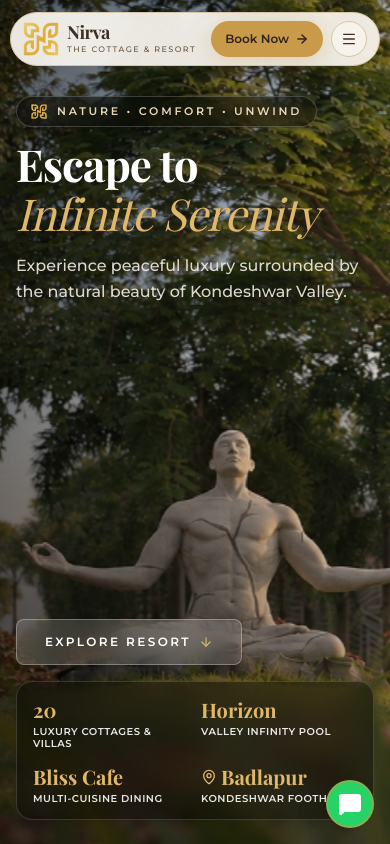
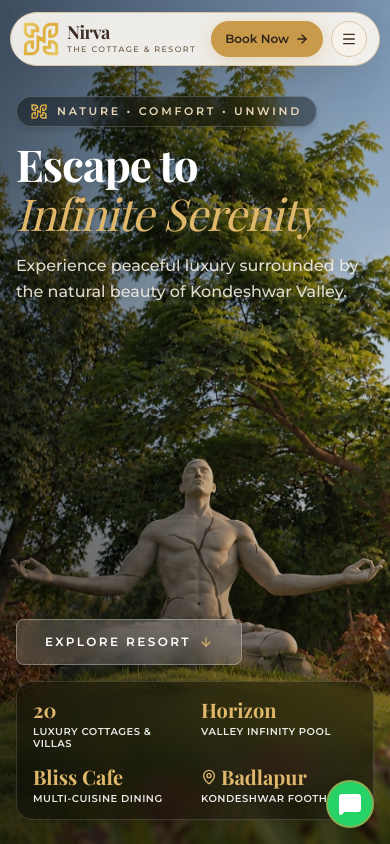
Before and after one commit to payalnkapse1720-maker/Nirva-Cottage-Resort, a Next.js app: page / in a window 390 px wide. Shown: the top 844 px of the page. Built offline with nearby package versions, Linux system fonts and the light colour scheme.

Commit message:
done with all small changes 3

```diff
--- a/src/components/Hero.tsx
+++ b/src/components/Hero.tsx
@@ -6,15 +6,25 @@ import { ArrowDown, MapPin } from "lucide-react";
 export default function Hero() {
   return (
     <section className="relative min-h-screen w-full flex flex-col justify-between overflow-hidden bg-[#1A1612]">
-      {/* Background Image with Ken Burns animation */}
+      {/* Background Image with Ken Burns animation (Responsive: Portrait on mobile, Landscape on tablet/desktop) */}
       <div className="absolute inset-0 w-full h-full">
+        {/* Desktop & Tablet View (Landscape, >= 768px) */}
         <Image
           src="/images/nirva-hero.jpg"
           alt="Nirva The Cottage & Resort Meditative Sculpture and Serene Nature Landscape"
           fill
           priority
-          sizes="100vw"
-          className="object-cover object-center ken-burns"
+          sizes="(min-width: 768px) 100vw, 0vw"
+          className="object-cover object-center ken-burns hidden md:block"
+        />
+        {/* Mobile View (Portrait, < 768px below tablet size) */}
+        <Image
+          src="/images/nirva-hero-mobile.jpg"
+          alt="Nirva The Cottage & Resort Meditative Sculpture Mobile View"
+          fill
+          priority
+          sizes="(max-width: 767px) 100vw, 0vw"
+          className="object-cover object-center ken-burns block md:hidden"
         />
         {/* Subtle, soft cinematic gradient to preserve text legibility while keeping the photograph bright and clear */}
         <div className="absolute inset-0 bg-gradient-to-r from-black/45 via-black/20 to-transparent pointer-events-none" />
--- a/src/data/rooms.ts
+++ b/src/data/rooms.ts
@@ -43,6 +43,7 @@ export const ROOM_IMAGES = {
     "https://res.cloudinary.com/cx2wca8r/image/upload/v1790799562/Duplex_1_1.jpg",
     "https://res.cloudinary.com/cx2wca8r/image/upload/v1790800393/Duplex_3.png",
     "https://res.cloudinary.com/dduwzy2tf/image/upload/v1793088810/Copy_of_DSC02321_fttnuc.jpg",
+    "https://res.cloudinary.com/dduwzy2tf/image/upload/v1793651991/Gemini_Generated_Image_bj7mwebj7mwebj7m_fo4mh9.png",
   ],
 
   "suite-cottage": [
```
Also changed, not shown: public/images/nirva-hero-mobile.jpg (added).
